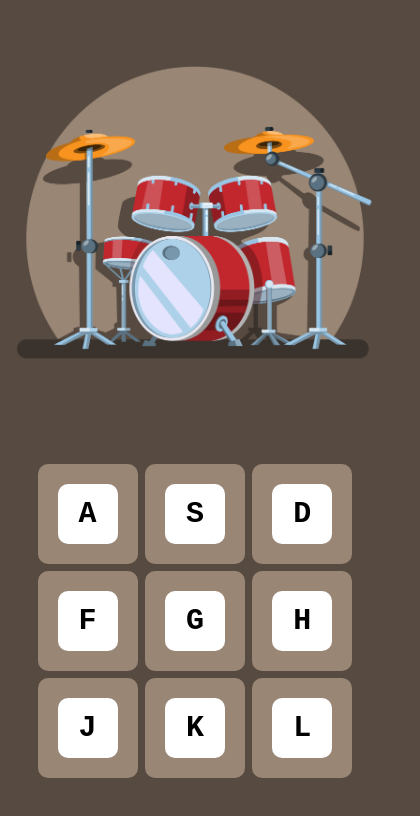
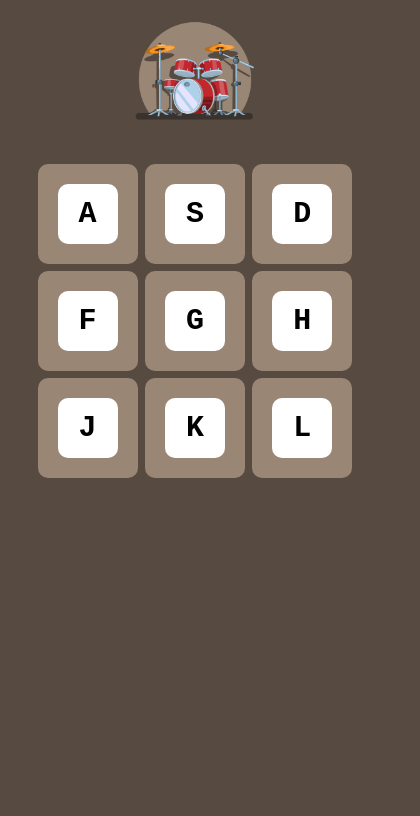
Before and after one commit to vedantpatel07756/DRUMKIT, a plain HTML site: page index.html in a window 390 px wide. Shown: the whole page, 420 px wide, since content can reach past the window. Drawn offline with Linux system fonts and the light colour scheme.

Commit message:
Update style.css

```diff
--- a/style.css
+++ b/style.css
@@ -51,7 +51,7 @@ body{
 
 @media only screen and (max-width: 600px) {
    .container img{
-    width: 450px;
-    height: 450px;
+    width: 150px;
+    height: 150px;
    }
   }
```
